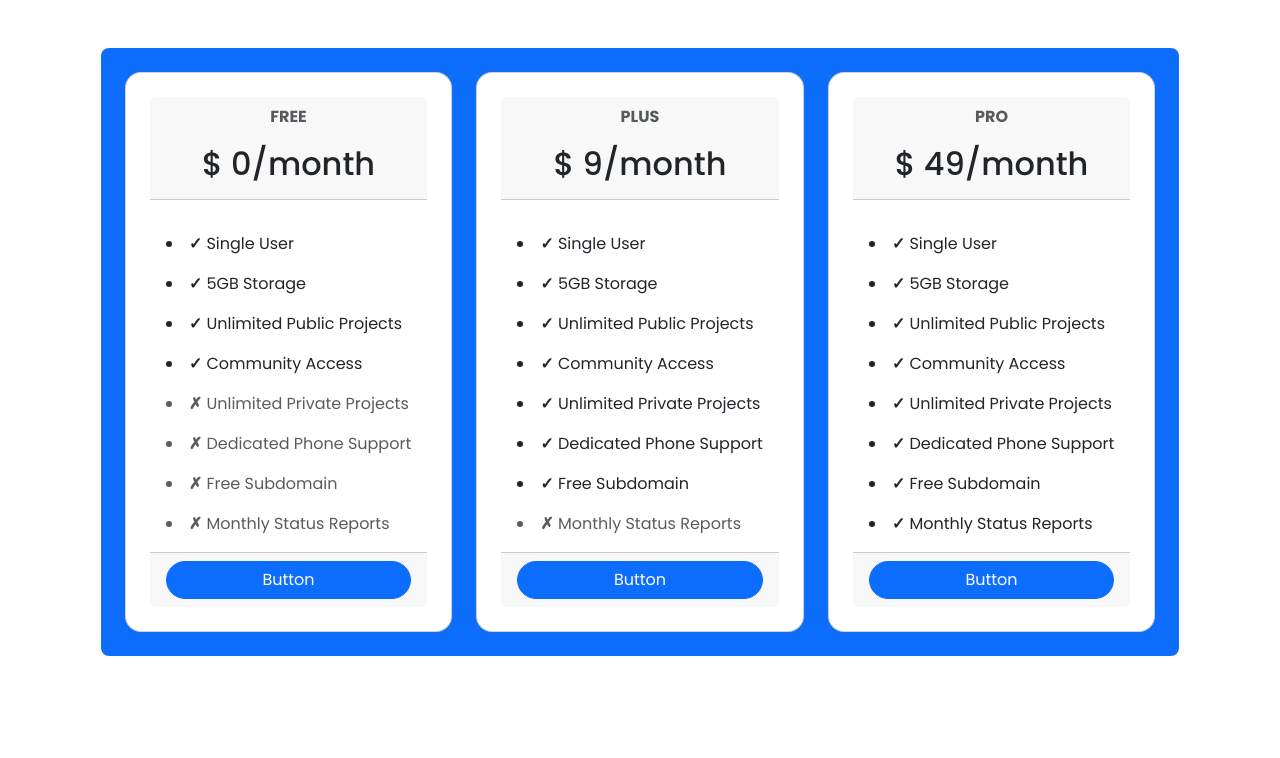
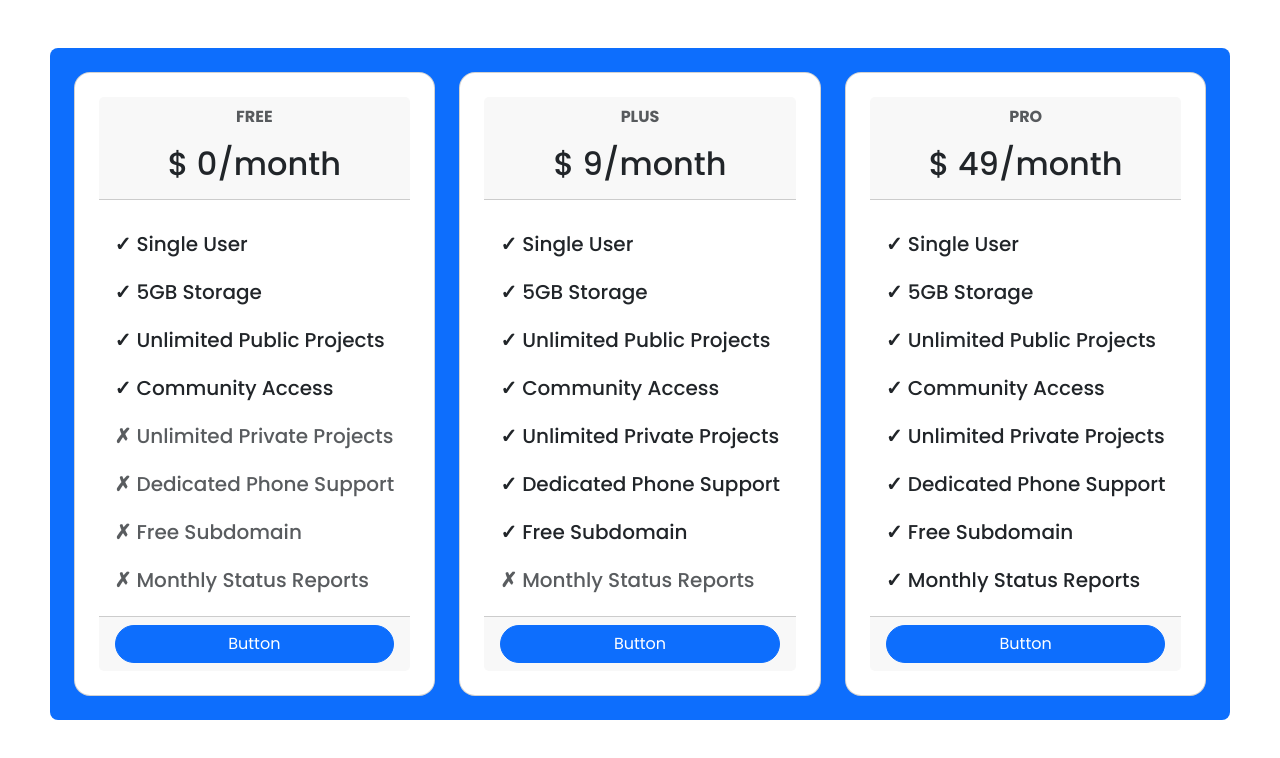
Before and after one commit to T-Prakash2002/react_task1, a React (Vite) app: page / in a window 1280 px wide. Shown: the top 758 px of the page. Built offline with nearby package versions, Linux system fonts and the light colour scheme; a web font is replaced by a local one.

Commit message:
Modify the code task1

```diff
--- a/src/assets/card.jsx
+++ b/src/assets/card.jsx
@@ -16,8 +16,8 @@ const CARD=(props)=>{
                     return (
 
                         (props.data.features.includes(feature)?
-                        <li className="pt-3"><b>&#x2713;</b>  {feature}</li>
-                        :<li className="text-muted pt-3"><b>&#x2717;</b> {feature}</li>)
+                        <h5 className="pt-3"><b>&#x2713;</b>  {feature}</h5>
+                        :<h5 className="text-muted pt-3"><b>&#x2717;</b> {feature}</h5>)
 
                         );
 
```
